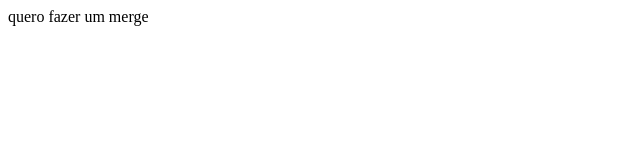
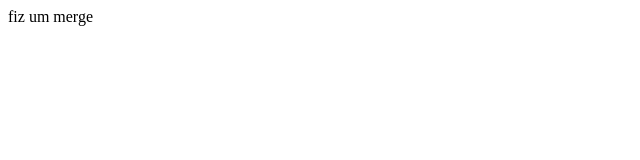
Before and after one commit to aoskfaposf/avaliacao, a plain HTML site: page index.html in a window 1280 px wide. Shown: the full height of the page, 0-640 px from the left. Drawn offline with Linux system fonts and the light colour scheme.

Commit message:
finalmente

```diff
--- a/index.html
+++ b/index.html
@@ -8,7 +8,7 @@
 </head>
 <body>
     <script>
-     document.write('quero fazer um merge')
+     document.write('fiz um merge')
     </script>
 </body>
 </html>
```
